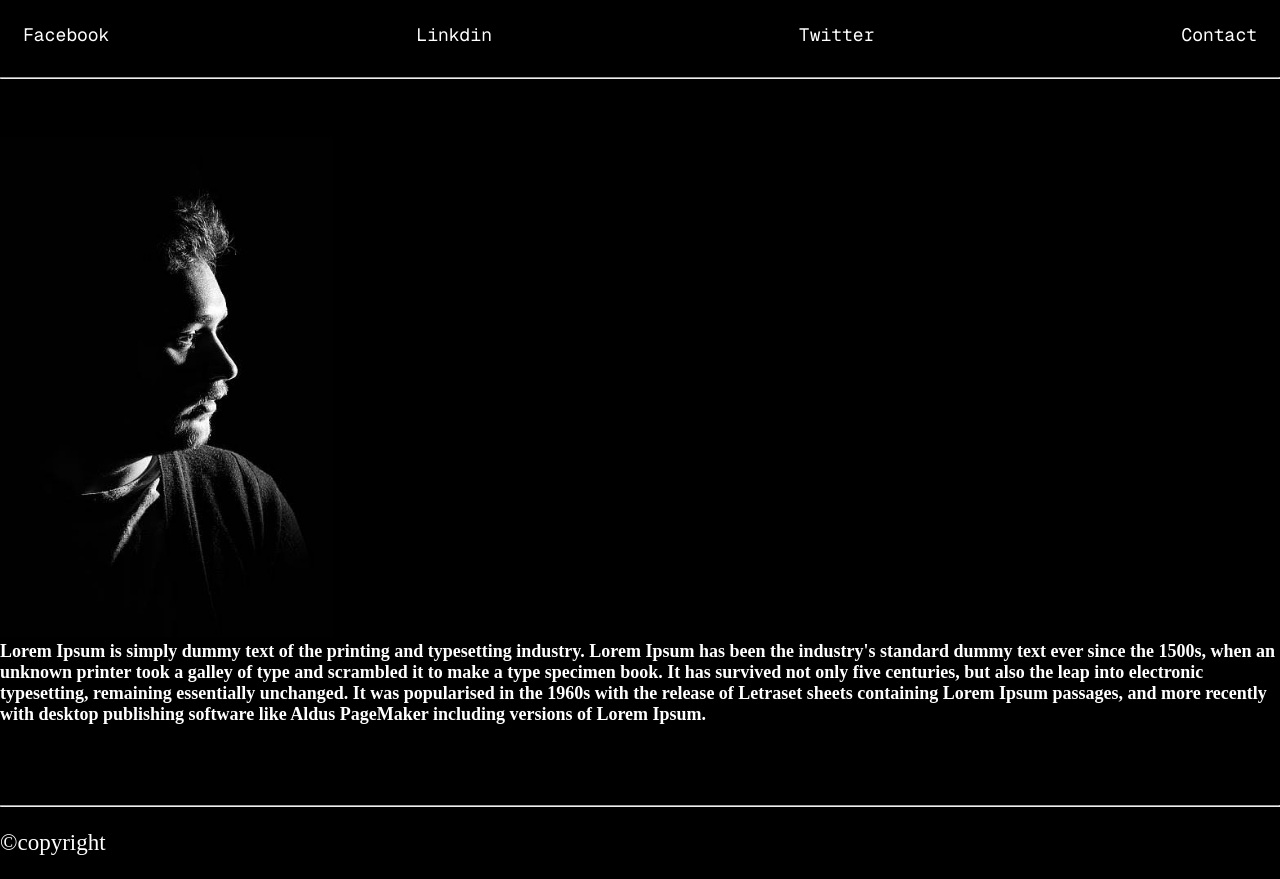
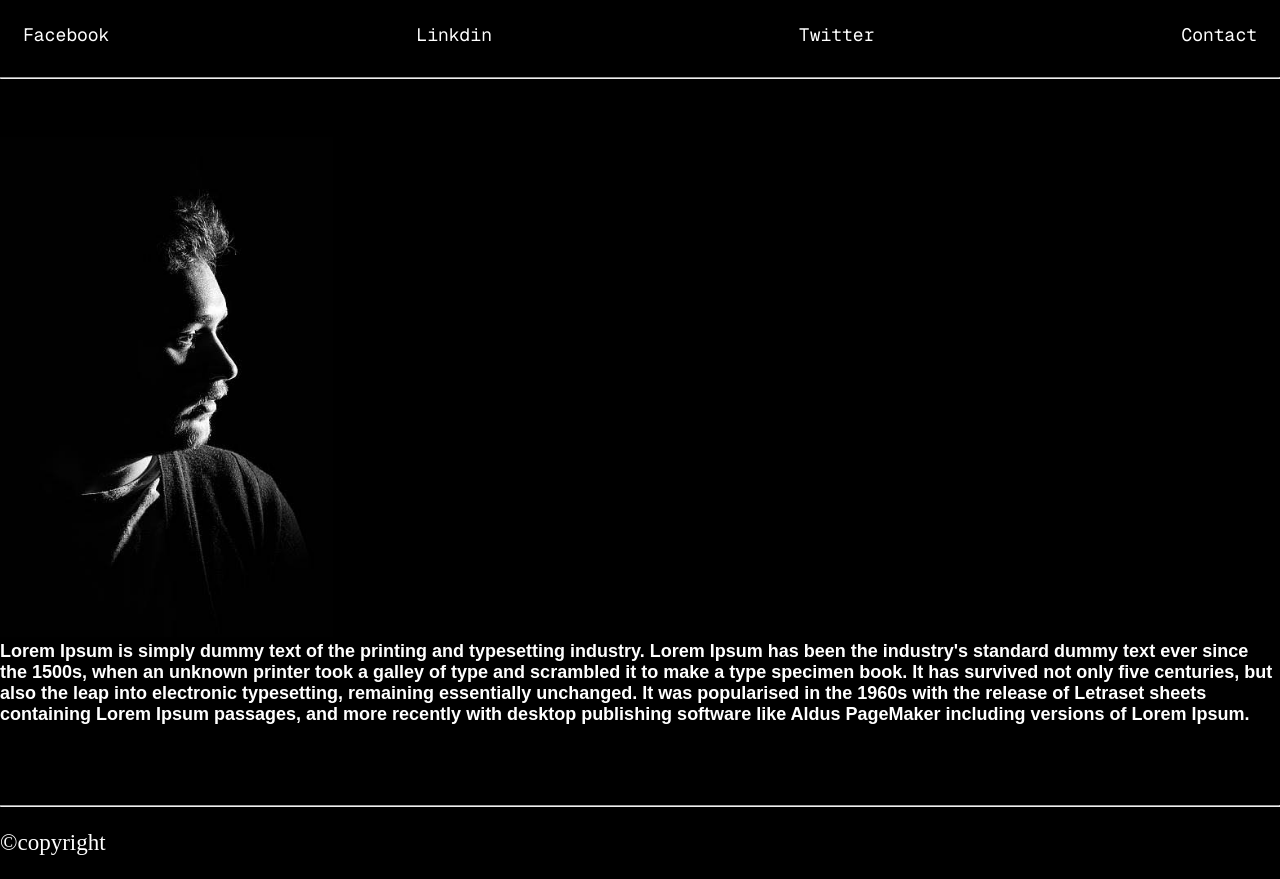
Before and after one commit to utxob/Project1, a plain HTML site: page index.html in a window 1280 px wide. Drawn offline with nearby package versions, Linux system fonts and the light colour scheme; a web font is replaced by a local one.

Commit message:
Update style.css

```diff
--- a/style.css
+++ b/style.css
@@ -17,6 +17,7 @@ body{
   color: #FFFFFF;
   font-size: 18px;
   font-family: "Geist Mono", monospace;
+  font-optical-sizing: auto;
 }
 .header a:hover{
   color: #4AAD04;
@@ -32,6 +33,8 @@ body{
   font-weight: bolder;
   font-size: 18px;
   margin: inherit;
+  font-family: "Oswald", sans-serif;
+  font-optical-sizing: auto;
 
 }
 #copy{
```
